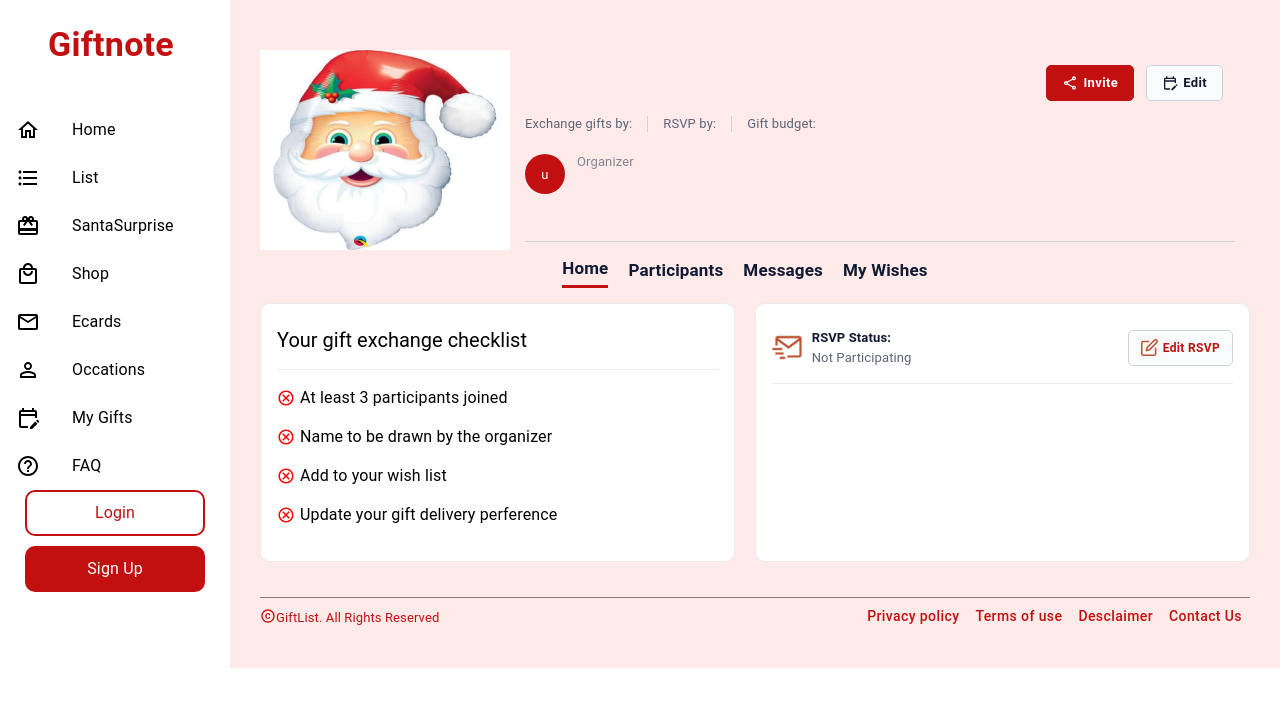
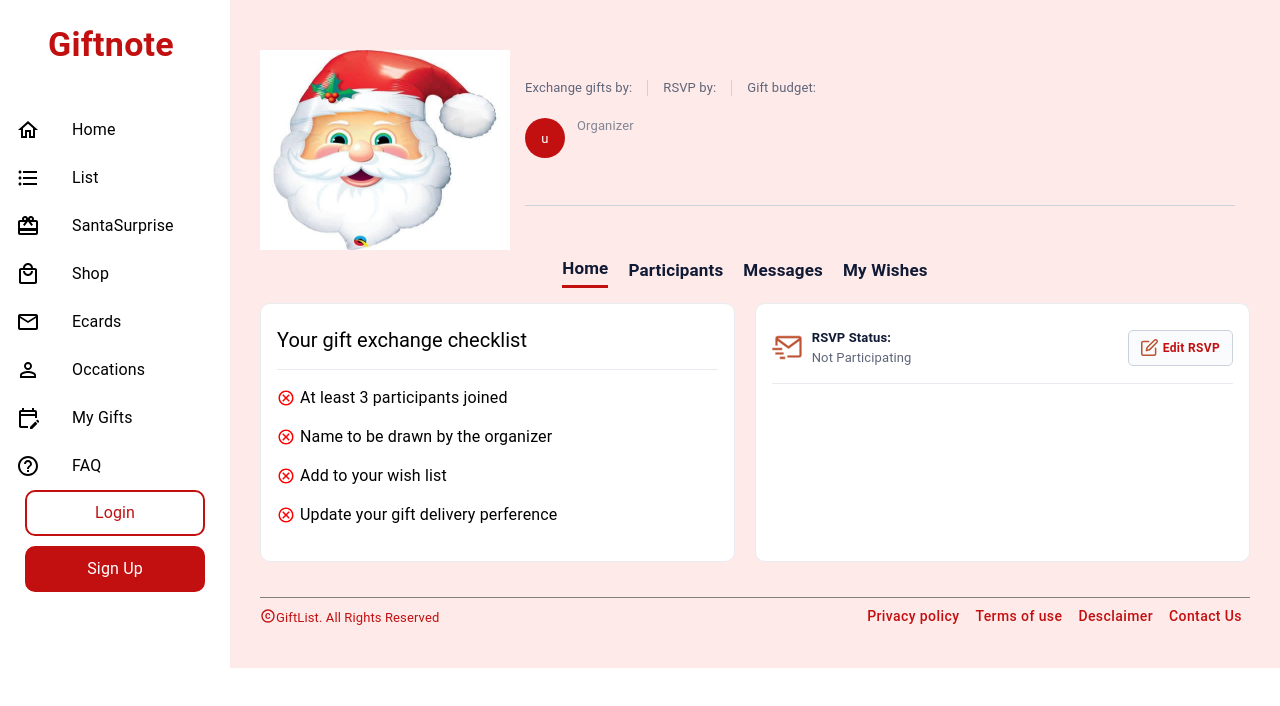
Before and after one commit to FatimaMary/giftlist, a React (Create React App) app in the folder client/: page /eventview in a window 1280 px wide. Shown: the top 706 px of the page. Built offline with nearby package versions, Linux system fonts and the light colour scheme; no server answers; the HTML template or start-up script is replaced by a standard one.

Commit message:
Update index.jsx

```diff
--- a/client/src/scenes/eventview/index.jsx
+++ b/client/src/scenes/eventview/index.jsx
@@ -149,6 +149,7 @@ function EventView() {
             >
               {eventDetails.eventName}
             </Typography>
+            {eventDetails.userId !== playerUserId ? null : (
               <Box
                 sx={{
                   display: "flex",
@@ -216,6 +217,7 @@ function EventView() {
                   Edit
                 </Button>
               </Box>
+            )}
           </Box>
           <Box
             sx={{
```
Lines whose indentation alone changed are shown as unchanged.
